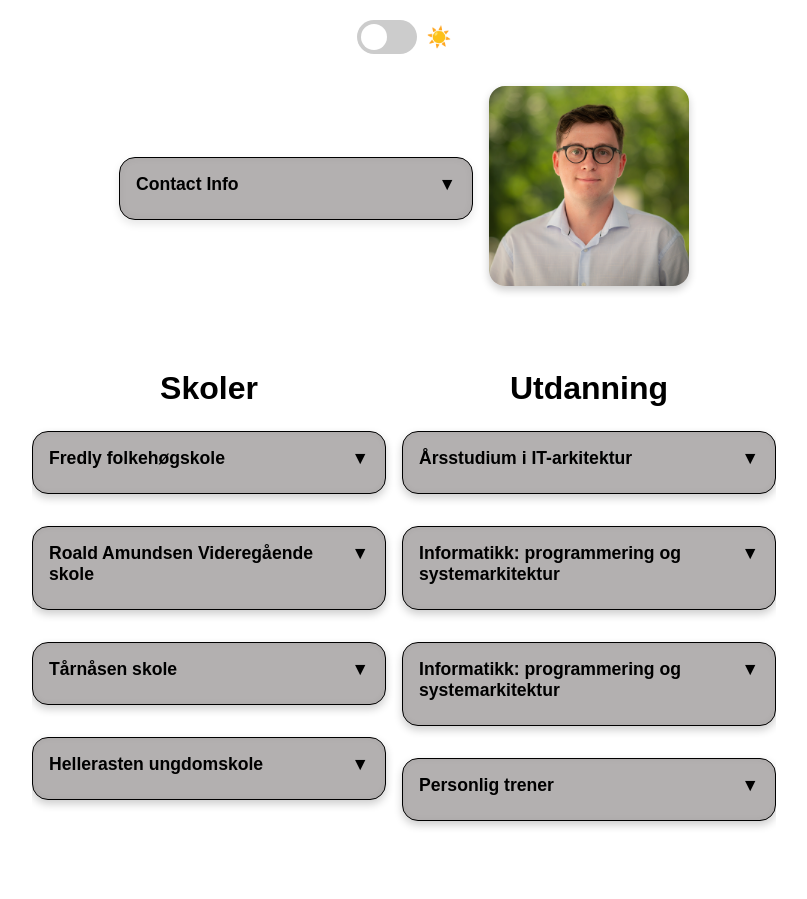
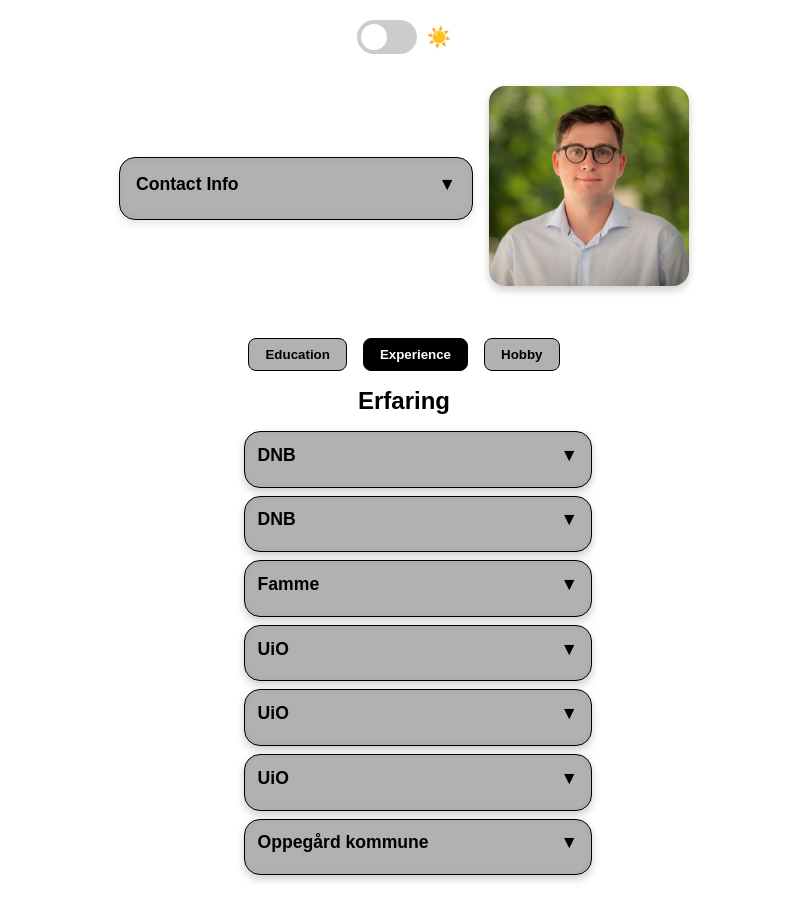
Before and after one commit to larsPalm/about-me, a SvelteKit app: page / in a window 1280 px wide. Shown: the whole page, without its empty margins (236-1043 px from the left). Built offline with nearby package versions, Linux system fonts and the light colour scheme.

Commit message:
bedre ui

```diff
--- /dev/null
+++ b/src/components/ContentSwitch.svelte
@@ -0,0 +1,86 @@
+<script lang="ts">
+    import { writable } from "svelte/store";
+
+    import SchoolList from "./SchoolList.svelte";
+    import EducationList from "./EducationList.svelte";
+    import ExperienceList from "./ExperienceList.svelte";
+    import EducationDisplay from "./EducationDisplay.svelte";
+
+    const tabs = ["Education", "Experience", "Hobby"];
+    const activeTab = writable(tabs[1]);
+
+    const setTab = (tab: string) => {
+        activeTab.set(tab);
+    };
+</script>
+
+<div>
+    <div class="tab-buttons">
+        {#each tabs as tab}
+            <button
+                class:active={$activeTab === tab}
+                on:click={() => setTab(tab)}
+            >
+                {tab}
+            </button>
+        {/each}
+    </div>
+
+    <div class="tab-content">
+        {#if $activeTab === "Education"}
+            <EducationDisplay />
+        {:else if $activeTab === "Experience"}
+            <ExperienceList />
+        {:else if $activeTab === "Hobby"}
+            <h1>tba</h1>
+        {/if}
+    </div>
+</div>
+
+<style>
+    .tab-buttons {
+        display: flex;
+        justify-content: center;
+        gap: 1rem;
+        margin-bottom: 1rem;
+    }
+
+    .tab-buttons button {
+        padding: 0.5rem 1rem;
+        border-radius: 0.5rem;
+        border: 1px solid var(--text);
+        background: var(--comp-bg);
+        cursor: pointer;
+        font-weight: bold;
+        transition:
+            background 0.2s,
+            color 0.2s;
+    }
+
+    .tab-buttons button.active {
+        background: var(--text);
+        color: var(--bg);
+    }
+
+    .tab-content {
+        display: flex;
+        justify-content: center;
+        flex-wrap: wrap;
+        gap: 1rem;
+    }
+
+    .school-list-container {
+        display: flex;
+        flex-wrap: wrap; /* allow wrapping */
+        gap: 1rem;
+        justify-content: center;
+        align-items: flex-start;
+    }
+
+    .school-list-container > * {
+        flex: 0 0 340px; /* fixed width */
+        display: flex;
+        flex-direction: column;
+        margin: 0;
+    }
+</style>
--- a/src/components/EducationDisplay.svelte
+++ b/src/components/EducationDisplay.svelte
@@ -1,6 +1,5 @@
 <script>
     import EducationList from "./EducationList.svelte";
-    import ExperienceList from "./ExperienceList.svelte";
     import SchoolList from "./SchoolList.svelte";
 </script>
 
@@ -11,10 +10,18 @@
 
 <style>
     .school-list-container {
-        display: flex; /* enables horizontal layout */
-        flex-wrap: wrap; /* allows wrapping if the screen is small */
-        gap: 1rem; /* spacing between components */
-        justify-content: center; /* optional: center horizontally */
-        width: 100%;
+        display: flex;
+        flex-wrap: wrap; /* allow wrapping */
+        gap: 1rem;
+        justify-content: center;
+        align-items: flex-start;
+    }
+
+    /* Each list container gets fixed width */
+    .school-list-container > * {
+        flex: 0 0 340px; /* fixed width, prevent flex from stretching */
+        display: flex;
+        flex-direction: column; /* stack items vertically inside each list */
+        margin: 0; /* remove auto margins */
     }
 </style>
--- a/src/components/ExperienceAccordion.svelte
+++ b/src/components/ExperienceAccordion.svelte
@@ -1,20 +1,20 @@
 <script lang="ts">
-    import { writable } from "svelte/store";
     import type { Experience } from "../types/experience";
 
     export let experience: Experience;
 
-    const isOpen = writable(false);
-    const toggle = () => isOpen.update((v) => !v);
+    // local state for this accordion item
+    let isOpen = false;
+    const toggle = () => (isOpen = !isOpen);
 </script>
 
 <div class="accordion-item">
     <div class="header" on:click={toggle}>
         <span>{experience.company || "Unknown Company"}</span>
-        <span>{$isOpen ? "▲" : "▼"}</span>
+        <span>{isOpen ? "▲" : "▼"}</span>
     </div>
 
-    <div class="body" class:hidden={!$isOpen} class:visible={$isOpen}>
+    <div class="body" class:hidden={!isOpen} class:visible={isOpen}>
         {#if experience.department}
             <div><strong>Department:</strong> {experience.department}</div>
         {/if}
@@ -30,7 +30,7 @@
                 : experience.to || "?"}
         </div>
 
-        {#if experience.remarks && experience.remarks.length > 0}
+        {#if experience.remarks.length > 0}
             <div class="remarks">
                 <strong>Remarks:</strong>
                 <ul>
@@ -47,9 +47,9 @@
 
 <style>
     .accordion-item {
-        max-width: 200px;
-        margin: 0.5rem auto;
-        padding: 1rem;
+        width: 100%;
+        margin: 0;
+        padding: 0.8rem;
         border-radius: 1rem;
         border: 1px solid var(--text-color);
         background-color: var(--comp-bg);
@@ -61,12 +61,6 @@
             background 0.25s ease,
             color 0.25s ease,
             box-shadow 0.25s ease;
-    }
-
-    html.dark-mode .accordion-item {
-        box-shadow:
-            0 4px 8px rgba(255, 255, 255, 0.1),
-            inset 0 0 6px rgba(255, 255, 255, 0.05);
     }
 
     .header {
@@ -91,7 +85,7 @@
     }
 
     .body.visible {
-        max-height: 600px;
+        max-height: 800px;
         opacity: 1;
     }
 
@@ -104,6 +98,7 @@
     }
 
     .remarks ul {
-        margin: 0.25rem 0 0.5rem 1rem;
+        padding-left: 1rem;
+        margin: 0.25rem 0 0.5rem 0;
     }
 </style>
--- a/src/components/ExperienceList.svelte
+++ b/src/components/ExperienceList.svelte
@@ -9,7 +9,7 @@
 <div class="experience-container">
     <h1>Erfaring</h1>
     <div class="experience-list">
-        {#each erfaring.erfaring as exp (exp.company)}
+        {#each erfaring.erfaring as exp}
             <ExperienceAccordion experience={exp} />
         {/each}
     </div>
@@ -18,29 +18,22 @@
 <style>
     .experience-container {
         display: flex;
-        flex-direction: column; /* vertical stacking */
-        align-items: center; /* center horizontally */
-        gap: 1rem; /* spacing between header and accordions */
-        margin: 2rem 0; /* optional top/bottom spacing */
+        flex-direction: column;
+        gap: 0.5rem; /* smaller spacing */
+        width: 100%; /* fill parent flex item */
     }
 
     .experience-container h1 {
-        margin: 0;
-        font-size: 2rem;
-        font-weight: bold;
+        margin: 0 0 0.5rem 0;
+        font-size: 1.5rem;
+        text-align: center;
     }
 
     .experience-list {
         display: flex;
-        flex-direction: column; /* vertical stacking */
-        gap: 1rem; /* spacing between accordions */
-        align-items: center;
-        max-width: 360px; /* match accordion width for consistency */
-    }
-
-    @media (min-width: 768px) {
-        .experience-list {
-            max-width: 400px; /* slightly wider on bigger screens */
-        }
+        flex-direction: column;
+        gap: 0.5rem;
+        width: 100%; /* fill parent */
+        align-items: stretch; /* accordion items take full width */
     }
 </style>
--- a/src/dataFiles/education.json
+++ b/src/dataFiles/education.json
@@ -32,7 +32,7 @@
         ],
         "thesis": {
             "name": "The Cesar Framework",
-            "subTitle": "",
+            "subTitle": "A framework for storing and analyzing OSA data from smartwatches",
             "topics": [
                 "event emitting",
                 "server",
--- a/src/dataFiles/experience.json
+++ b/src/dataFiles/experience.json
@@ -14,19 +14,93 @@
             ]
         },
         {
-            "company": "",
-            "department": "",
-            "role": "",
-            "from": "",
-            "to": "",
-            "remarks": []
+            "company": "DNB",
+            "department": "T&S GT Greenhouse",
+            "role": "IT architect graduate",
+            "from": "august 2022",
+            "to": "august 2025",
+            "current": false,
+            "remarks": [
+                "software engineer",
+                "Solution architect",
+                "devops",
+                "corporate banking",
+                "payments",
+                "AWS",
+                "Azure",
+                "UiO",
+                "Graduate",
+                "liquidity",
+                "mobile corporate app",
+                "chatbots"
+            ]
         },
         {
-            "company": "",
+            "company": "Famme",
             "department": "",
-            "role": "",
-            "from": "",
-            "to": "",
+            "role": "Utvikler, internship",
+            "from": "juni 2021",
+            "to": "august 2021",
+            "current": false,
+            "remarks": [
+                "ecommerce",
+                "python",
+                "database",
+                "web scraping"
+            ]
+        },
+        {
+            "company": "UiO",
+            "department": "Instititut for informatikk",
+            "role": "Gruppelærer i IN1000",
+            "from": "ausust 2021",
+            "to": "desember 2021",
+            "current": false,
+            "remarks": [
+                "programmering",
+                "python",
+                "objektorientert programmering",
+                "gruppelærer",
+                "retting av innleveringer"
+            ]
+        },
+        {
+            "company": "UiO",
+            "department": "Instititut for informatikk",
+            "role": "Gruppelærer i IN1000",
+            "from": "januar 2021",
+            "to": "juli 2021",
+            "current": false,
+            "remarks": [
+                "programmering",
+                "python",
+                "objektorientert programmering",
+                "gruppelærer",
+                "retting av innleveringer"
+            ]
+        },
+        {
+            "company": "UiO",
+            "department": "Instititut for informatikk",
+            "role": "Gruppelærer i IN1000",
+            "from": "august 2020",
+            "to": "desember 2020",
+            "current": false,
+            "remarks": [
+                "programmering",
+                "python",
+                "objektorientert programmering",
+                "gruppelærer",
+                "retting av innleveringer"
+            ]
+        },
+        {
+            "company": "Oppegård kommune",
+            "department": "resursbanken",
+            "role": "tilkallingsvikar",
+            "from": "mai 2017",
+            "to": "desember 2017",
+            "current": false,
             "remarks": []
         }
     ]
--- a/src/dataFiles/schools.json
+++ b/src/dataFiles/schools.json
@@ -15,18 +15,18 @@
             "fordypning": "Realfag: matte, kjemi, fysikk, og IT"
         },
         {
+            "name": "Hellerasten ungdomskole",
+            "type": "Ungdomskole",
+            "from": "2010",
+            "to": "2013",
+            "fordypning": ""
+        },
+        {
             "name": "Tårnåsen skole",
             "type": "Barneskole",
             "from": "2003",
             "to": "2010",
             "fordypning": ""
-        },
-        {
-            "name": "Hellerasten ungdomskole",
-            "type": "Ungdomskole",
-            "from": "2010",
-            "to": "2013",
-            "fordypning": ""
         }
     ]
 }
--- a/src/routes/+page.svelte
+++ b/src/routes/+page.svelte
@@ -1,5 +1,6 @@
 <script lang="ts">
     import ContactCard from "../components/ContactCard.svelte";
+    import ContentSwitch from "../components/ContentSwitch.svelte";
     import EducationDisplay from "../components/EducationDisplay.svelte";
     import contact from "../dataFiles/contactInfo.json";
 </script>
@@ -20,9 +21,7 @@
         </div>
     </div>
     <div class="center">
-        <div class="body">
-            <EducationDisplay />
-        </div>
+        <ContentSwitch />
     </div>
 </div>
 
```
